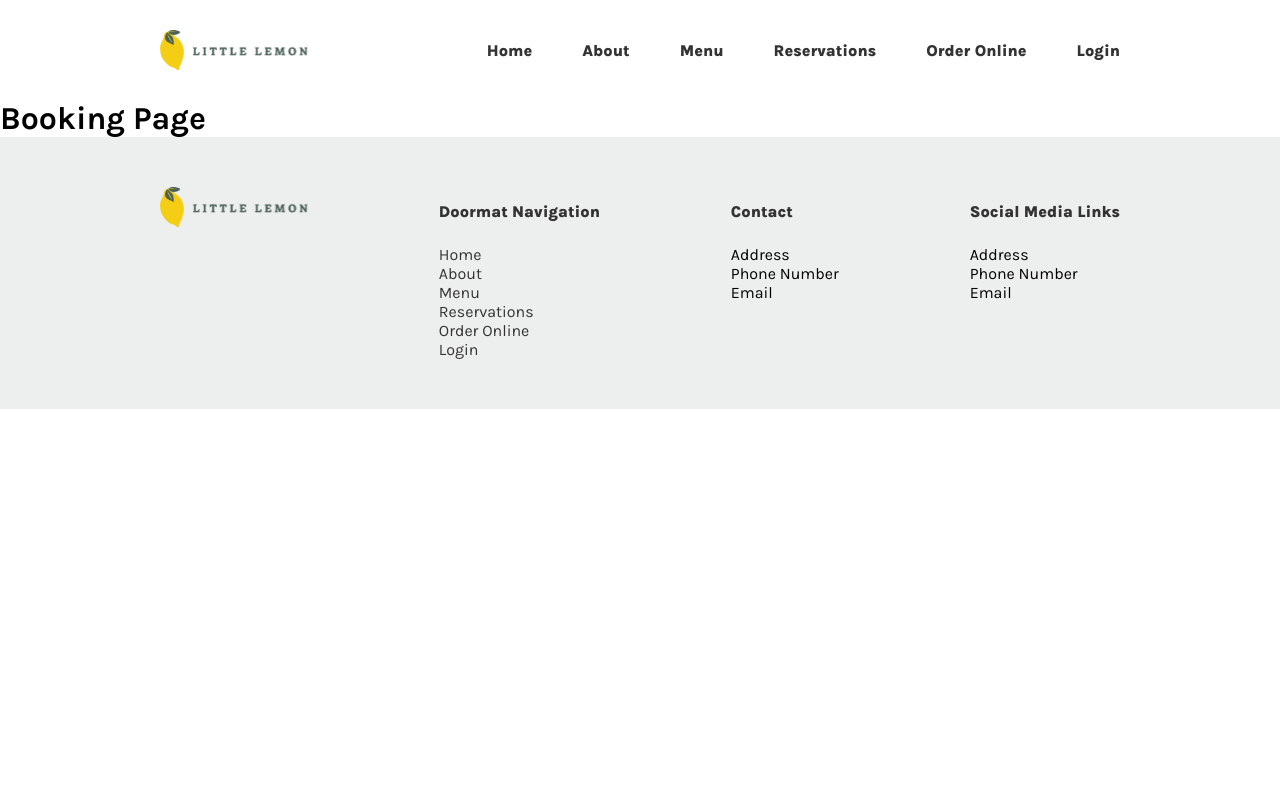
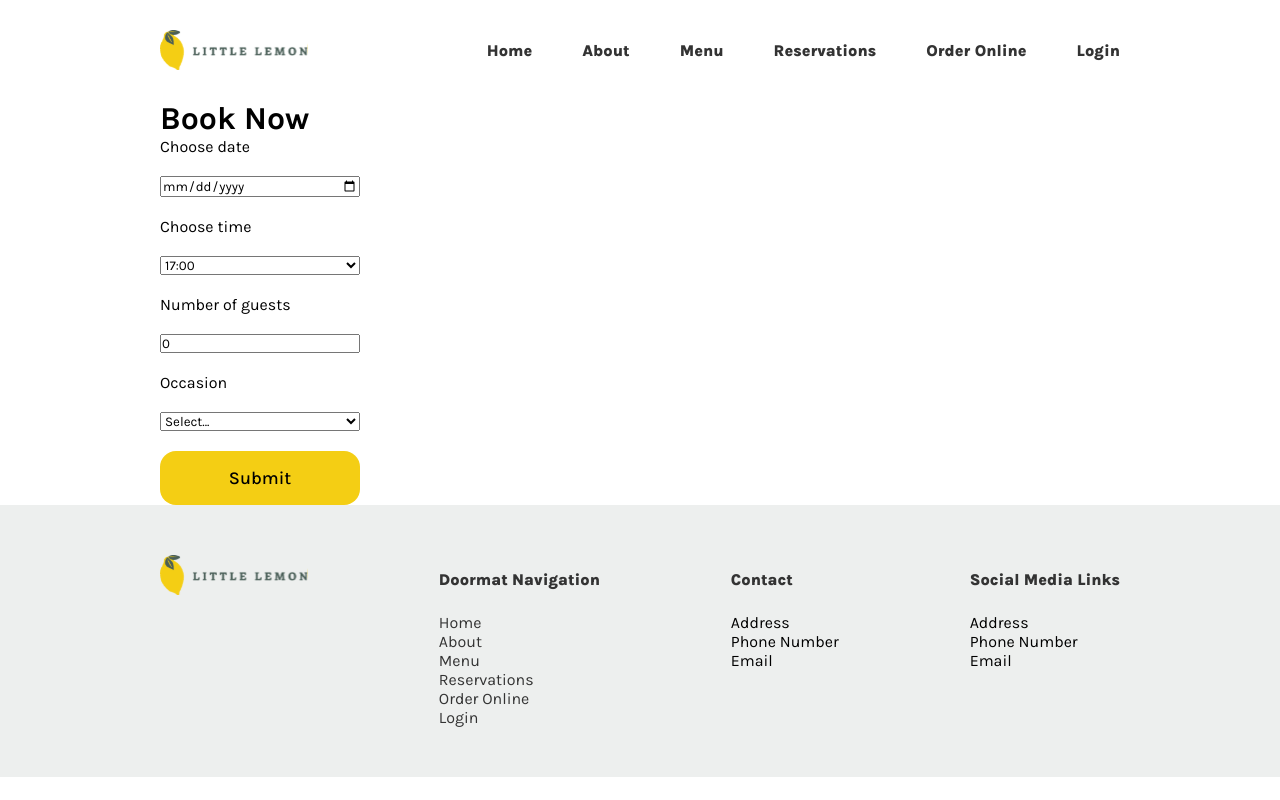
Before and after one commit to AmitJoki/capstone-project, a React (Create React App) app: page /booking in a window 1280 px wide. Built offline with nearby package versions, Linux system fonts and the light colour scheme; a web font is replaced by a local one.

Commit message:
write initial tests

```diff
--- a/src/App.scss
+++ b/src/App.scss
@@ -5,6 +5,7 @@
 @import url('styles/CustomerSays.scss');
 @import url('styles/Chicago.scss');
 @import url('styles/Footer.scss');
+@import url('styles/BookingPage.scss');
 
 ul {
   list-style: none;
@@ -25,7 +26,7 @@ button {
 /* Responsive */
 
 @media (min-width: 1024px) {
-  header, footer, .call-to-action, .online-menu, .specials, .customer-says, .chicago {
+  header, footer, .call-to-action, .online-menu, .specials, .customer-says, .chicago, .booking-page {
     width: 960px;
   }
 }
--- /dev/null
+++ b/src/components/BookingForm.js
@@ -0,0 +1,35 @@
+import { useState } from 'react';
+
+export default function BookingForm({ availableTimes, dispatch }) {
+  const [date, setDate] = useState('');
+  const [time, setTime] = useState(17);
+  const [numberOfGuests, setNumberOfGuests] = useState(0);
+  const [occasion, setOccasion] = useState('');
+  const onDateChange = (e) => {
+    const value = e.target.value;
+    setDate(value);
+    dispatch(value);
+  }
+  return (
+    <>
+      <h1>Book Now</h1>
+      <form style={{display: 'grid', maxWidth: '200px', gap: '20px'}}>
+        <label htmlFor="res-date">Choose date</label>
+        <input type="date" id="res-date" value={date} onChange={onDateChange} />
+        <label htmlFor="res-time">Choose time</label>
+        <select id="res-time" value={time} onChange={(e) => setTime(e.target.value)}>
+          {availableTimes.map(time => <option key={time} value={time}>{ time }:00</option>)}
+        </select>
+        <label htmlFor="guests">Number of guests</label>
+        <input type="number" value={numberOfGuests} placeholder={1} min={1} max={10} id="guests" onChange={(e) => setNumberOfGuests(e.target.value)} />
+        <label htmlFor="occasion">Occasion</label>
+        <select id="occasion" value={occasion} onChange={(e) => setOccasion(e.target.value)}>
+          <option value={""}>Select...</option>
+          <option value={"Birthday"}>Birthday</option>
+          <option value={"Anniversary"}>Anniversary</option>
+        </select>
+        <button type="submit" defaultValue="Make Your reservation">Submit</button>
+      </form>
+    </>
+  );
+}
--- a/src/components/BookingPage.js
+++ b/src/components/BookingPage.js
@@ -1,3 +1,9 @@
-export default function BookingPage() {
-  return <h1>Booking Page</h1>
+import BookingForm from './BookingForm';
+
+export default function BookingPage({ availableTimes, dispatch }) {
+  return (
+    <div className='booking-page'>
+      <BookingForm availableTimes={availableTimes} dispatch={dispatch} />
+    </div>
+  );
 }
--- a/src/components/Main.js
+++ b/src/components/Main.js
@@ -1,13 +1,24 @@
+import { useReducer } from 'react';
 import { Route, Routes } from 'react-router-dom';
 import BookingPage from './BookingPage';
 import HomePage from './HomePage';
 
+export const initialTimes = [17, 18, 19, 20, 21, 22];
+
+export function updateTimes(state) {
+  return state;
+}
+
+export function initializeTimes() {
+  return initialTimes;
+}
 export default function Main() {
+  const [availableTimes, dispatch] = useReducer(updateTimes, 0, initializeTimes);
   return (
     <main>
       <Routes>
         <Route path="/" element={<HomePage />} />
-        <Route path="/booking" element={<BookingPage />} />
+        <Route path="/booking" element={<BookingPage availableTimes={availableTimes} dispatch={dispatch} />} />
       </Routes>
     </main>
   );
--- /dev/null
+++ b/src/styles/BookingPage.scss
@@ -0,0 +1,3 @@
+.booking-page {
+  margin: 0 auto;
+}
```
Also changed, not shown: 1 other file (tests, documents, lock files or other folders).
